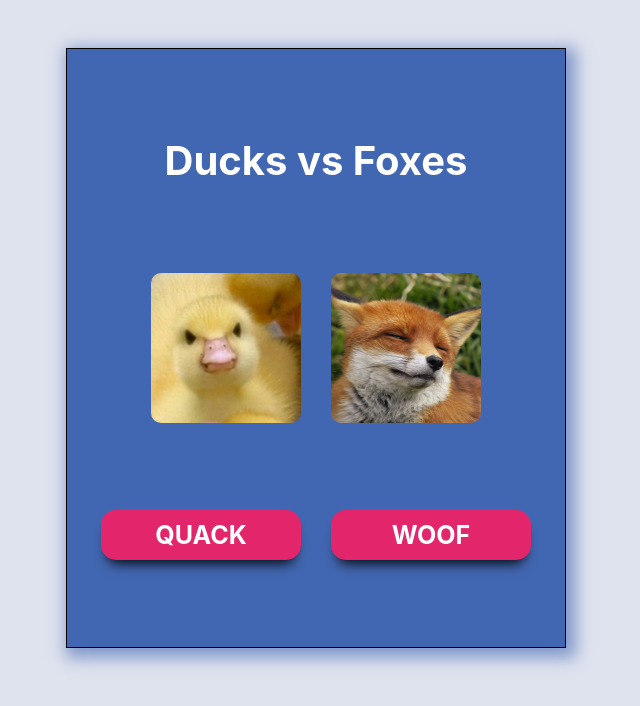
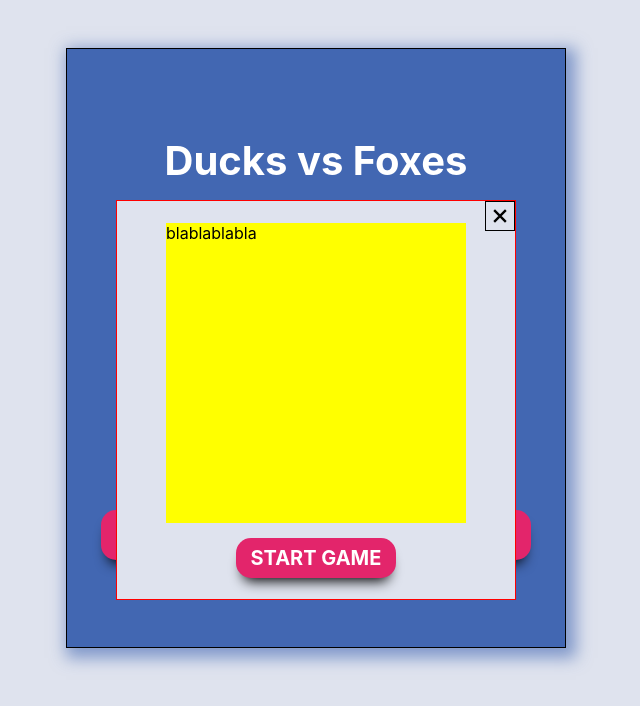
Before and after one commit to ewazgorzelska/ducks-vs-foxes, a React (Create React App) app: page / in a window 1280 px wide. Both pictures are taken after a click on the button "QUACK". Shown: the top 706 px of the page, without its empty margins (324-964 px from the left). Built offline with nearby package versions, Linux system fonts and the light colour scheme.

Commit message:
adding modal

```diff
--- a/package.json
+++ b/package.json
@@ -8,6 +8,7 @@
     "@testing-library/user-event": "^12.8.3",
     "react": "^17.0.2",
     "react-dom": "^17.0.2",
+    "react-icons": "^4.2.0",
     "react-scripts": "4.0.3",
     "styled-components": "^5.3.1",
     "web-vitals": "^1.1.2"
@@ -35,5 +36,8 @@
       "last 1 firefox version",
       "last 1 safari version"
     ]
+  },
+  "devDependencies": {
+    "eslint": "^7.32.0"
   }
 }
--- a/public/index.html
+++ b/public/index.html
@@ -15,5 +15,6 @@
   <body>
     <noscript>You need to enable JavaScript to run this app.</noscript>
     <div id="root"></div>
+    <div id="modal-container"></div>
   </body>
 </html>
--- /dev/null
+++ b/src/components/organisms/MainModal/MainModal.js
@@ -0,0 +1,74 @@
+import React from 'react'
+//import ReactModal from 'react-modal';
+import ReactDOM from 'react-dom'
+import styled from 'styled-components'
+import PropTypes from 'prop-types'
+import { Button } from 'components/atoms/Button/Button'
+import { GrFormClose } from "react-icons/gr";
+
+const modalContainer = document.getElementById('modal-container')
+
+const ModalContainer = styled.div`
+  min-width: 400px;
+  min-height: 400px;
+  position: absolute;
+  top: 50%;
+  left: 50%;
+  transform: translate(-50%, -50%);
+  display: flex;
+  flex-direction: column;
+  align-items: center;
+  justify-content: center;
+  border:1px solid red;
+  opacity: 1;
+  background-color: #dfe3ee;
+  `;
+
+const Adiv = styled.div`
+    margin: 0 20px 0 20px;
+  min-height: 300px;
+  min-width: 300px;
+  background-color: yellow;
+`;
+
+const CloseButton = styled.button`
+    width: 30px;
+    height: 30px;
+    border: 1px solid black;
+    position: absolute;
+    top:0%;
+    right: 0%;
+    display: flex;
+    align-items: center;
+    justify-content: center;
+`;
+
+const NewGameButton = styled(Button)`
+    font-size: 20px;
+    width: 160px;
+    height: 40px;
+    margin-top: 15px;
+`;
+
+const MainModal = ({ isOpen, toggleModal, children }) => {
+  return (
+    isOpen &&
+    ReactDOM.createPortal(
+      <ModalContainer>
+         <CloseButton onClick={toggleModal}><GrFormClose size={32}/></CloseButton>
+        <Adiv>blablablabla</Adiv>
+        {children}
+        <NewGameButton>Start Game</NewGameButton>
+      </ModalContainer>,
+      modalContainer
+    )
+  )
+}
+
+MainModal.propTypes = {
+  isOpen: PropTypes.bool,
+  toggleModal: PropTypes.func,
+  children: PropTypes.element
+}
+
+export default MainModal
--- a/src/views/StartView/StartView.js
+++ b/src/views/StartView/StartView.js
@@ -1,4 +1,4 @@
-import React from 'react';
+import React, { useState } from 'react';
 import {
     StartViewContainer,
     GameTitle,
@@ -9,8 +9,17 @@ import {
 }
     from './StartViewStyles';
 import { Button } from 'components/atoms/Button/Button';
+import MainModal from 'components/organisms/MainModal/MainModal';
 
 const StartView = () => {
+
+    const [isOpen, setOpen] = useState(false);
+
+    // const showModal = () => setOpen(true);
+    // const closeModal = () => setOpen(!isOpen);
+
+    const toggleModal = () => setOpen(!isOpen);
+
     return (
         <StartViewContainer>
             <GameTitle>Ducks vs Foxes</GameTitle>
@@ -19,9 +28,10 @@ const StartView = () => {
                 <Animal2 />
             </AnimalWrapper>
             <ButtonsWrapper>
-                <Button>Quack</Button>
+                <Button onClick={toggleModal}>Quack</Button>
                 <Button>Woof</Button>
             </ButtonsWrapper>
+            <MainModal isOpen={isOpen} toggleModal={toggleModal}/>
         </StartViewContainer>
     )
 }
```
Also changed, not shown: public/logo192.png (added), 1 other file (tests, documents, lock files or other folders).
